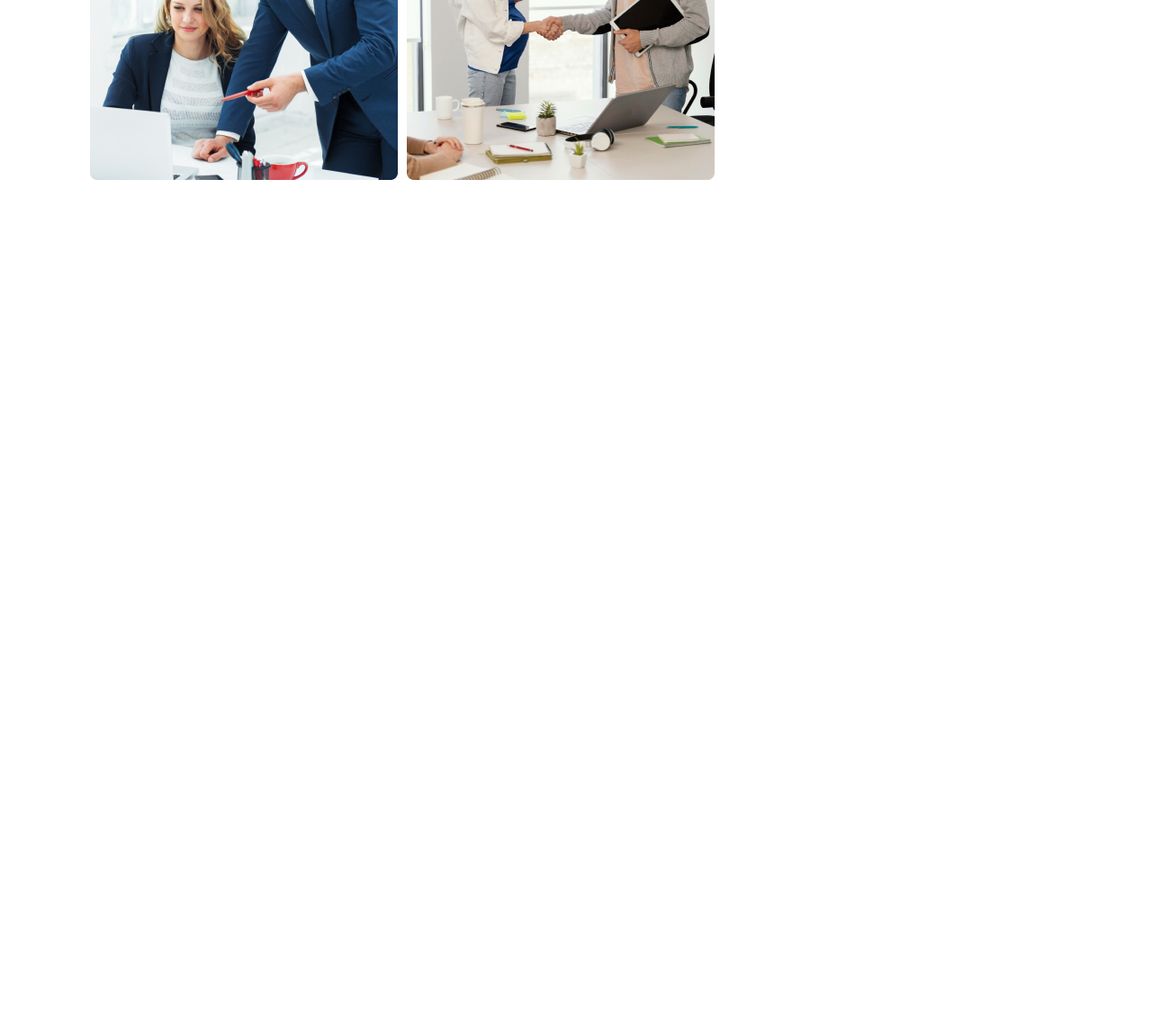
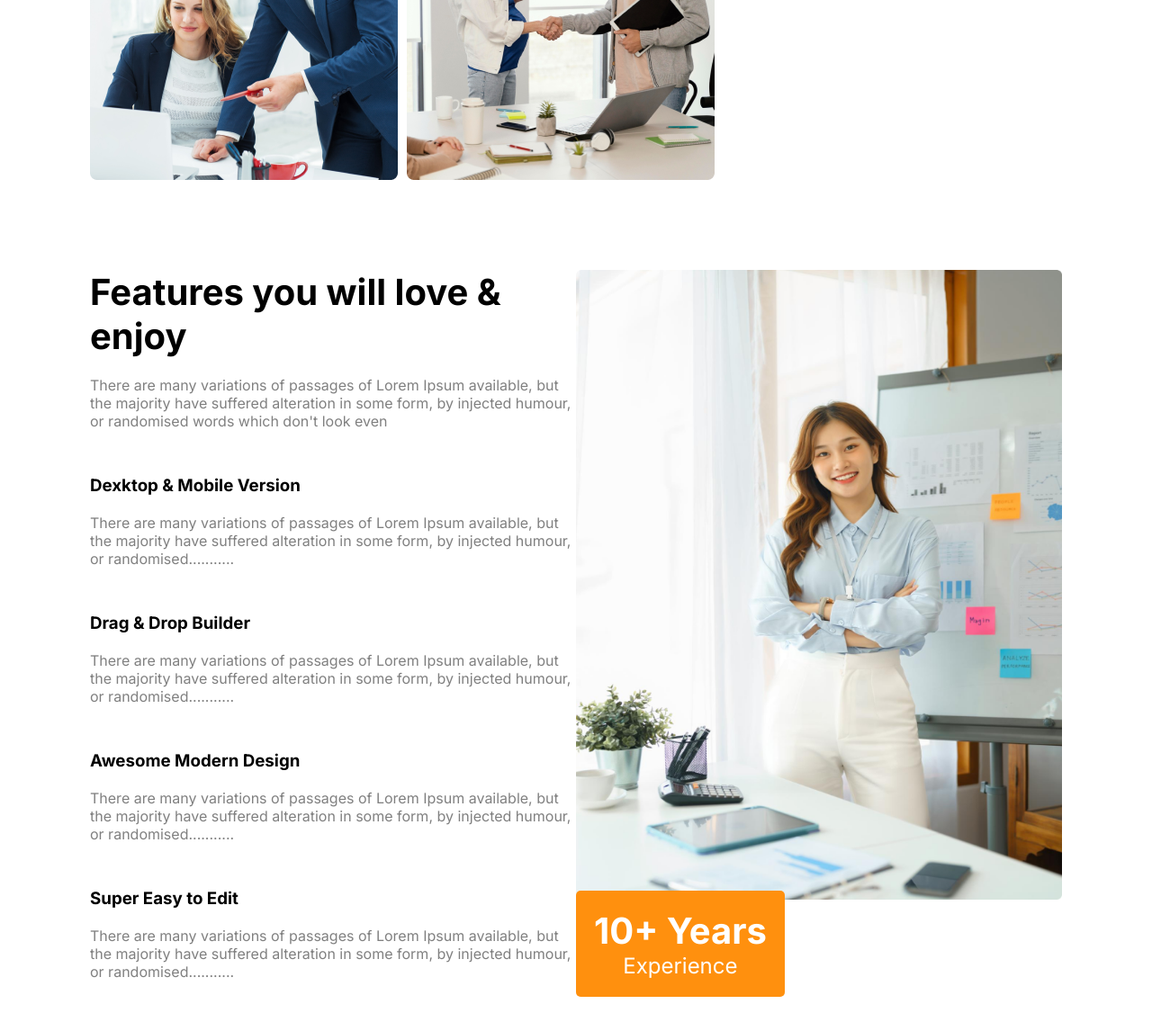
Before and after one commit to razikul-joni69/g3-architects, a plain HTML site: page index.html in a window 1280 px wide. Shown: the part 1511-2657 px from the top of the page at 90% size. Before the commit the page ends 1811 px from the top, so only its background shows below. Drawn offline with Linux system fonts and the light colour scheme.

Commit message:
make more feature section

```diff
--- a/index.html
+++ b/index.html
@@ -70,5 +70,57 @@
             </div>
         </section>
         <!-- Quick Feature Section End -->
+
+        <!-- More Features Section Start  -->
+        <section id="more_features">
+            <div class="all_features">
+                <div>
+                    <h2>Features you will love & enjoy</h2>
+                    <p>
+                        There are many variations of passages of Lorem Ipsum
+                        available, but the majority have suffered alteration in
+                        some form, by injected humour, or randomised words which
+                        don't look even
+                    </p>
+                    <h3>Dexktop & Mobile Version</h3>
+                    <p>
+                        There are many variations of passages of Lorem Ipsum
+                        available, but the majority have suffered alteration in
+                        some form, by injected humour, or randomised...........
+                    </p>
+                    <h3>Drag & Drop Builder</h3>
+                    <p>
+                        There are many variations of passages of Lorem Ipsum
+                        available, but the majority have suffered alteration in
+                        some form, by injected humour, or randomised...........
+                    </p>
+                    <h3>Awesome Modern Design</h3>
+                    <p>
+                        There are many variations of passages of Lorem Ipsum
+                        available, but the majority have suffered alteration in
+                        some form, by injected humour, or randomised...........
+                    </p>
+                    <h3>Super Easy to Edit</h3>
+                    <p>
+                        There are many variations of passages of Lorem Ipsum
+                        available, but the majority have suffered alteration in
+                        some form, by injected humour, or randomised...........
+                    </p>
+                </div>
+                <div>
+                    <img src="assets/images/architect.png" alt="" />
+                </div>
+            </div>
+            <div class="feature_button">
+                <div></div>
+                <div class="experience_button_div">
+                    <a class="experience_button" href="#"
+                        >10+ Years <br />
+                        <span class="experience">Experience</span></a
+                    >
+                </div>
+            </div>
+        </section>
+        <!-- More Features Section End  -->
     </body>
 </html>
--- a/styles/style.css
+++ b/styles/style.css
@@ -88,3 +88,43 @@ ul > li {
 }
 
 /* Quick Feature Section End  */
+
+/* More Features Section Start  */
+#more_features {
+    margin: 100px 100px;
+}
+.all_features {
+    display: grid;
+    grid-template-columns: repeat(2, 1fr);
+}
+.all_features > div > h2 {
+    font-size: 2.5rem;
+}
+.all_features > div > h3 {
+    margin-top: 50px;
+}
+
+.all_features > div > img {
+    width: 100%;
+    height: 700px;
+}
+.feature_button {
+    display: grid;
+    grid-template-columns: repeat(2, 1fr);
+}
+.experience_button_div {
+    margin-top: -120px;
+}
+.experience_button {
+    font-weight: bold;
+    font-size: 2.5rem;
+    padding: 20px;
+}
+.experience {
+    text-align: center;
+    font-size: 1.5rem;
+    display: block;
+    font-weight: normal;
+    text-align: center;
+}
+/* More Features Section End  */
```
